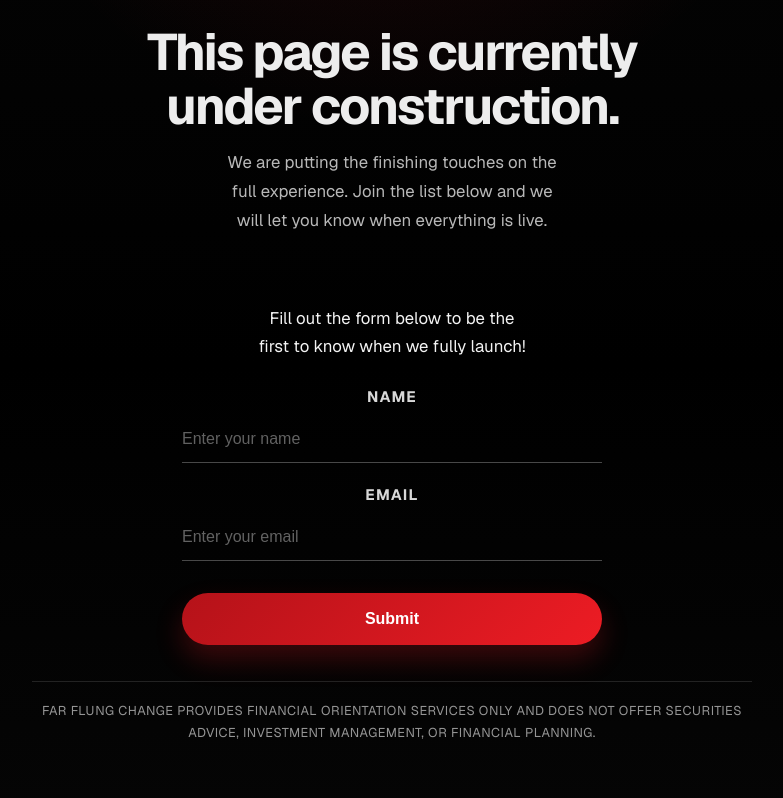
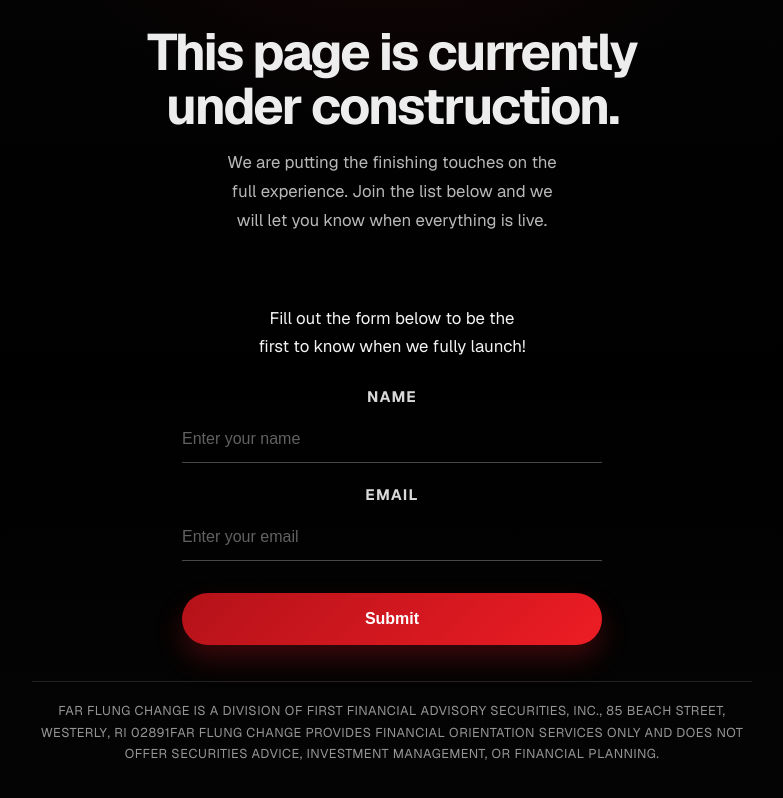
Before and after one commit to jvgiv/ffc, a Next.js app: page / in a window 1280 px wide. Shown: the part 308-1106 px from the top of the page, without its empty margins (248-1031 px from the left). Built offline with nearby package versions, Linux system fonts and the light colour scheme; no server answers.

Commit message:
fixing discs at bottom

```diff
--- a/src/app/components/ui/Disclosures.js
+++ b/src/app/components/ui/Disclosures.js
@@ -1,9 +1,14 @@
-import React from 'react'
+import React from "react";
 
 export default function Disclosures() {
   return (
-    <div className='disc-container'>
-      <p>Investment Advisory Services offered through First Financial Advisory Services, Inc., a Registered Investment Advisor. Securities offered through Cetera Advisors, LLC, member FINRA/SIPC.  Cetera is under separate ownership from any other named entity.</p>
+    <div className="disc-container">
+      <p>
+        FAR FLUNG CHANGE IS A DIVISION OF FIRST FINANCIAL ADVISORY SECURITIES, INC., 85 BEACH STREET, WESTERLY, RI 02891
+      </p>
+      <p>
+        Far Flung Change provides financial orientation services only and does not offer securities advice, investment management, or financial planning.
+      </p>
     </div>
-  )
+  );
 }
--- a/src/app/page.js
+++ b/src/app/page.js
@@ -54,9 +54,14 @@ export default function Home() {
           </a>
         <p className="ptc-2">Own :  YOUR TIME</p> */}
         <p className={styles.footerNote}>
-          Far Flung Change provides financial orientation services only and does not offer securities advice, investment management, or financial planning.
 
-        </p>
+        FAR FLUNG CHANGE IS A DIVISION OF FIRST FINANCIAL ADVISORY SECURITIES, INC., 85 BEACH STREET, WESTERLY, RI 02891
+
+        <span>Far Flung Change provides financial orientation services only and does not offer securities advice, investment management, or financial planning.
+          </span>
+      </p>
+
+
     </div>
   );
 }
```
